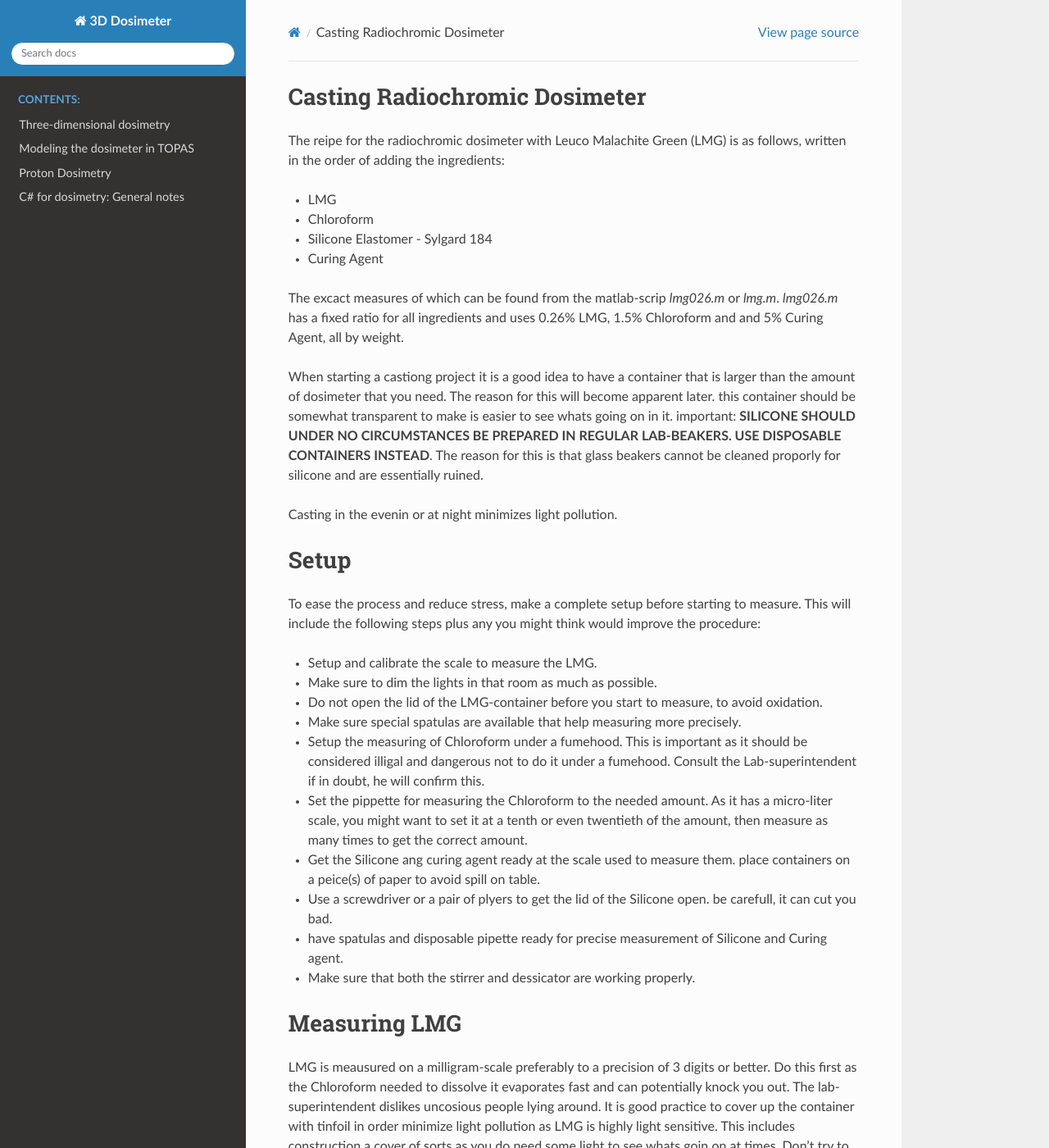
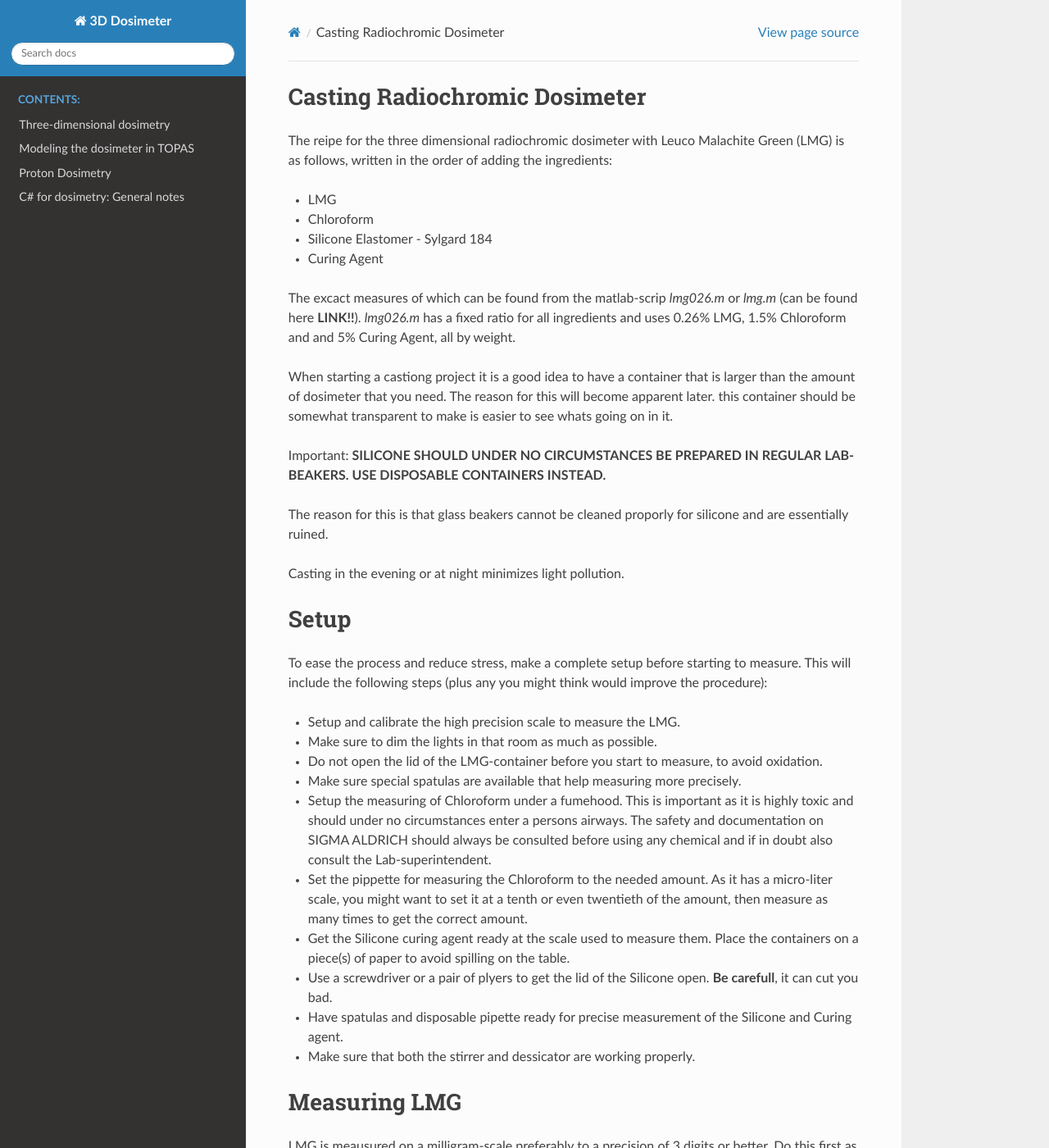
Before and after one commit to liavaldetaro/3d_dosimeter_DCPT, a Sphinx documentation site: the page built from docs/3DDosimeter.rst, in a window 1280 px wide and 1400 px high. Shown: the whole window at 82% size. Built offline with Sphinx 7.4.7 and the Read the Docs theme 2.0.0, drawn with Linux system fonts in a browser that asks for light colours; formulas are drawn with MathJax 3; pages that are not in the unit, such as notebooks, are missing from menus.

Commit message:
Update 3DDosimeter.rst

```diff
--- a/docs/3DDosimeter.rst
+++ b/docs/3DDosimeter.rst
@@ -1,31 +1,35 @@
 Casting Radiochromic Dosimeter
 ========================================
-The reipe for the radiochromic dosimeter with Leuco Malachite Green (LMG) is as follows, written in the order of adding the ingredients:
+The reipe for the three dimensional radiochromic dosimeter with Leuco Malachite Green (LMG) is as follows, written in the order of adding the ingredients:
 
 * LMG
 * Chloroform
 * Silicone Elastomer - Sylgard 184
 * Curing Agent
 
-The excact measures of which can be found from the matlab-scrip *lmg026.m* or *lmg.m*. *lmg026.m* has a fixed ratio for all ingredients and uses 0.26\% LMG,  1.5\% Chloroform and and 5\% Curing Agent, all by weight.
+The excact measures of which can be found from the matlab-scrip *lmg026.m* or *lmg.m* (can be found here **LINK!!**). *lmg026.m* has a fixed ratio for all ingredients and uses 0.26\% LMG,  1.5\% Chloroform and and 5\% Curing Agent, all by weight.
 
-When starting a castiong project it is a good idea to have a container that is larger than the amount of dosimeter that you need. The reason for this will become apparent later. this container should be somewhat transparent to make is easier to see whats going on in it. important: **SILICONE SHOULD UNDER NO CIRCUMSTANCES BE PREPARED IN REGULAR LAB-BEAKERS. USE DISPOSABLE CONTAINERS INSTEAD**. The reason for this is that glass beakers cannot be cleaned proporly for silicone and are essentially ruined.
+When starting a castiong project it is a good idea to have a container that is larger than the amount of dosimeter that you need. The reason for this will become apparent later. this container should be somewhat transparent to make is easier to see whats going on in it.
 
-Casting in the evenin or at night minimizes light pollution.
+Important: **SILICONE SHOULD UNDER NO CIRCUMSTANCES BE PREPARED IN REGULAR LAB-BEAKERS. USE DISPOSABLE CONTAINERS INSTEAD.**
+
+The reason for this is that glass beakers cannot be cleaned proporly for silicone and are essentially ruined.
+
+Casting in the evening or at night minimizes light pollution.
 
 Setup
 ========================================
-To ease the process and reduce stress, make a complete setup before starting to measure. This will include the following steps plus any you might think would improve the procedure:
+To ease the process and reduce stress, make a complete setup before starting to measure. This will include the following steps (plus any you might think would improve the procedure):
 
-* Setup and calibrate the scale to measure the LMG.
+* Setup and calibrate the high precision scale to measure the LMG.
 * Make sure to dim the lights in that room as much as possible.
 * Do not open the lid of the LMG-container before you start to measure, to avoid oxidation.
 * Make sure special spatulas are available that help measuring more precisely.
-* Setup the measuring of Chloroform under a fumehood. This is important as it should be considered illigal and dangerous not to do it under a fumehood. Consult the Lab-superintendent if in doubt, he will confirm this.
+* Setup the measuring of Chloroform under a fumehood. This is important as it is highly toxic and should under no circumstances enter a persons airways. The safety and documentation on SIGMA ALDRICH should always be consulted before using any chemical and if in doubt also consult the Lab-superintendent.
 * Set the pippette for measuring the Chloroform to the needed amount. As it has a micro-liter scale, you might want to set it at a tenth or even twentieth of the amount, then measure as many times to get the correct amount.
-* Get the Silicone ang curing agent ready at the scale used to measure them. place containers on a peice(s) of paper to avoid spill on table.
-* Use a screwdriver or a pair of plyers to get the lid of the Silicone open. be carefull, it can cut you bad.
-* have spatulas and disposable pipette ready for precise measurement of Silicone and Curing agent.
+* Get the Silicone curing agent ready at the scale used to measure them. Place the containers on a piece(s) of paper to avoid spilling on the table.
+* Use a screwdriver or a pair of plyers to get the lid of the Silicone open. **Be carefull**, it can cut you bad.
+* Have spatulas and disposable pipette ready for precise measurement of the Silicone and Curing agent.
 * Make sure that both the stirrer and dessicator are working properly.
 
 Measuring LMG
```
